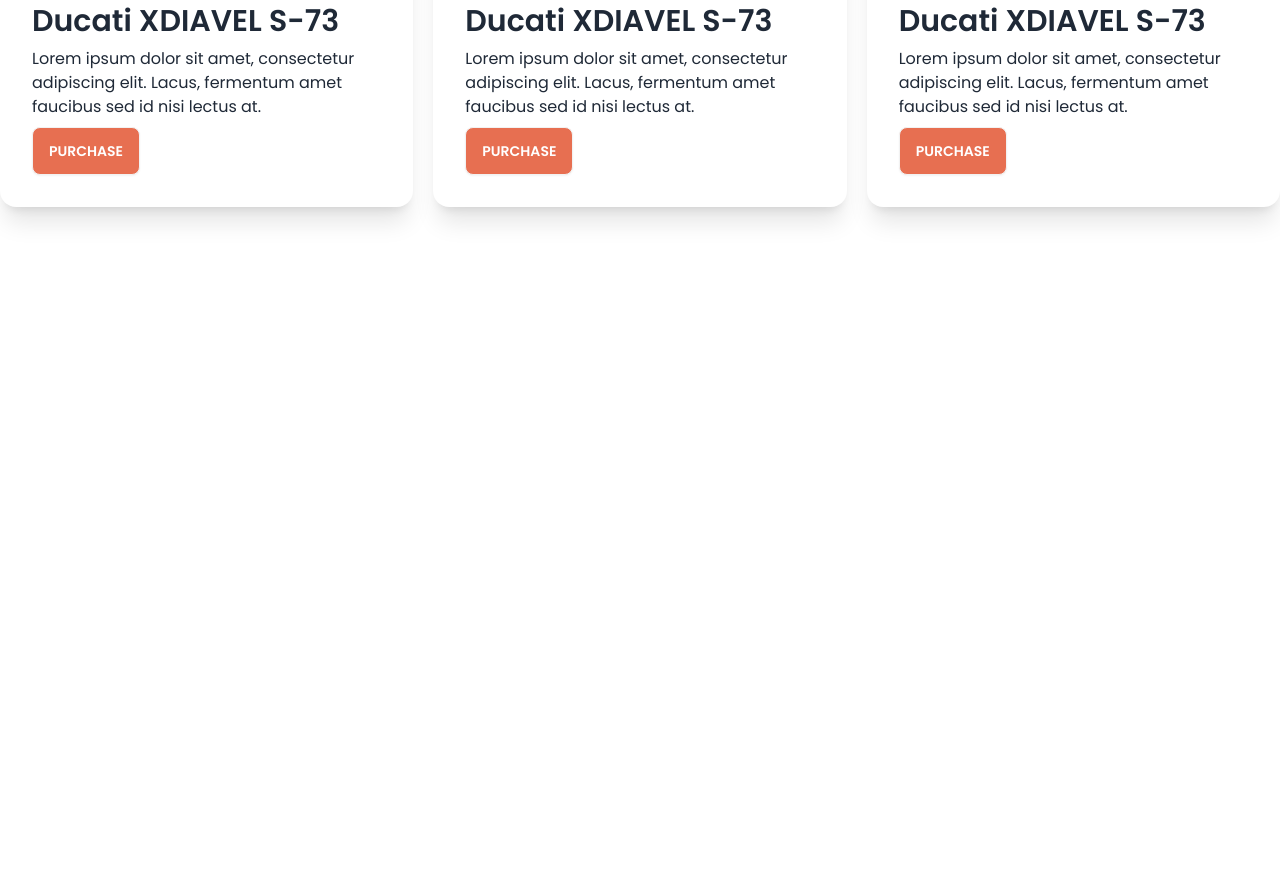
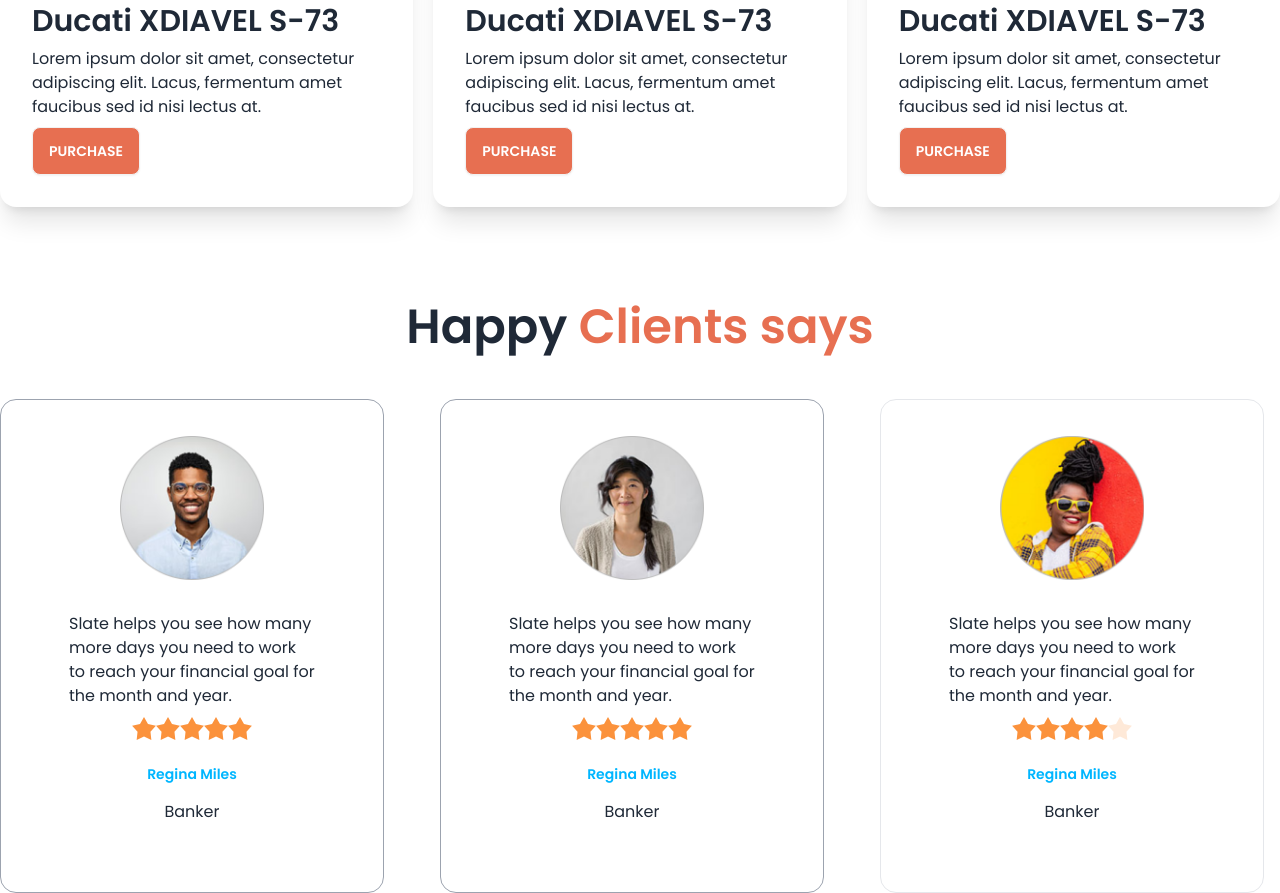
Before and after one commit to tayebidev/Biker-Zone, a plain HTML site: page index.html in a window 1280 px wide. Shown: the part 1534-2427 px from the top of the page. Before the commit the page ends 1837 px from the top, so only its background shows below. Drawn offline with nearby package versions, Linux system fonts and the light colour scheme.

Commit message:
complete happy clients section

```diff
--- a/index.html
+++ b/index.html
@@ -205,6 +205,7 @@
                 </div>
             </div>
         </section>
+
         <!-- latest bike -->
         <section class="my-24">
             <h3 class="text-5xl mb-12 font-semibold text-center uppercase">
@@ -256,6 +257,105 @@
 
             </div>
         </section>
+
+        <!-- happy clients -->
+        <section>
+            <h3 class="text-5xl mb-12 font-semibold text-center ">
+                Happy <span class="text-bike-primary">Clients says</span>
+            </h3>
+            <div class="grid grid-cols-1 md:grid-cols-2 lg:grid-cols-3 gap-10">
+                <!-- 1st card -->
+                <div class="card bg-base-100 w-96 p-9 border border-gray-400">
+                    <figure>
+                        <img class="w-36" src="images/others/user-1.png" alt="Shoes" />
+                    </figure>
+                    <div class="card-body">
+
+                        <p>Slate helps you see how
+                            many more days you need
+                            to work to reach your financial
+                            goal for the month and year.
+                        </p>
+                        <div class="rating justify-center">
+                            <input type="radio" name="rating-2" class="mask mask-star-2 bg-orange-400" />
+                            <input type="radio" name="rating-2" class="mask mask-star-2 bg-orange-400" />
+                            <input type="radio" name="rating-2" class="mask mask-star-2 bg-orange-400" />
+                            <input type="radio" name="rating-2" class="mask mask-star-2 bg-orange-400"
+                                checked="checked" />
+                            <input type="radio" name="rating-2" class="mask mask-star-2 bg-orange-400" />
+                        </div>
+                        <div class="text-center space-y-4 mt-4">
+                            <h4 class="text-sm font-semibold text-info">
+                                Regina Miles
+                            </h4>
+                            <p>
+                                Banker
+                            </p>
+                        </div>
+                    </div>
+                </div>
+                <!-- 2nd card -->
+                <div class="card bg-base-100 w-96 p-9 border border-gray-400">
+                    <figure>
+                        <img class="w-36" src="images/others/user-2.png" alt="Shoes" />
+                    </figure>
+                    <div class="card-body">
+
+                        <p>Slate helps you see how
+                            many more days you need
+                            to work to reach your financial
+                            goal for the month and year.
+                        </p>
+                        <div class="rating justify-center">
+                            <input type="radio" name="rating-2" class="mask mask-star-2 bg-orange-400" />
+                            <input type="radio" name="rating-2" class="mask mask-star-2 bg-orange-400" />
+                            <input type="radio" name="rating-2" class="mask mask-star-2 bg-orange-400" />
+                            <input type="radio" name="rating-2" class="mask mask-star-2 bg-orange-400"
+                                checked="checked" />
+                            <input type="radio" name="rating-2" class="mask mask-star-2 bg-orange-400" />
+                        </div>
+                        <div class="text-center space-y-4 mt-4">
+                            <h4 class="text-sm font-semibold text-info">
+                                Regina Miles
+                            </h4>
+                            <p>
+                                Banker
+                            </p>
+                        </div>
+                    </div>
+                </div>
+                <!-- 3rd card -->
+                <div class="card bg-base-100 w-96 p-9 border border-gra y-400">
+                    <figure>
+                        <img class="w-36" src="images/others/user-3.png" alt="Shoes" />
+                    </figure>
+                    <div class="card-body">
+
+                        <p>Slate helps you see how
+                            many more days you need
+                            to work to reach your financial
+                            goal for the month and year.
+                        </p>
+                        <div class="rating justify-center">
+                            <input type="radio" name="rating-2" class="mask mask-star-2 bg-orange-400" />
+                            <input type="radio" name="rating-2" class="mask mask-star-2 bg-orange-400" />
+                            <input type="radio" name="rating-2" class="mask mask-star-2 bg-orange-400" />
+                            <input type="radio" name="rating-2" class="mask mask-star-2 bg-orange-400"
+                                checked="checked" />
+                            <input type="radio" name="rating-2" class="mask mask-star-2 bg-orange-400" />
+                        </div>
+                        <div class="text-center space-y-4 mt-4">
+                            <h4 class="text-sm font-semibold text-info">
+                                Regina Miles
+                            </h4>
+                            <p>
+                                Banker
+                            </p>
+                        </div>
+                    </div>
+                </div>
+            </div>
+        </section>
     </main>
 
     <footer>
```
